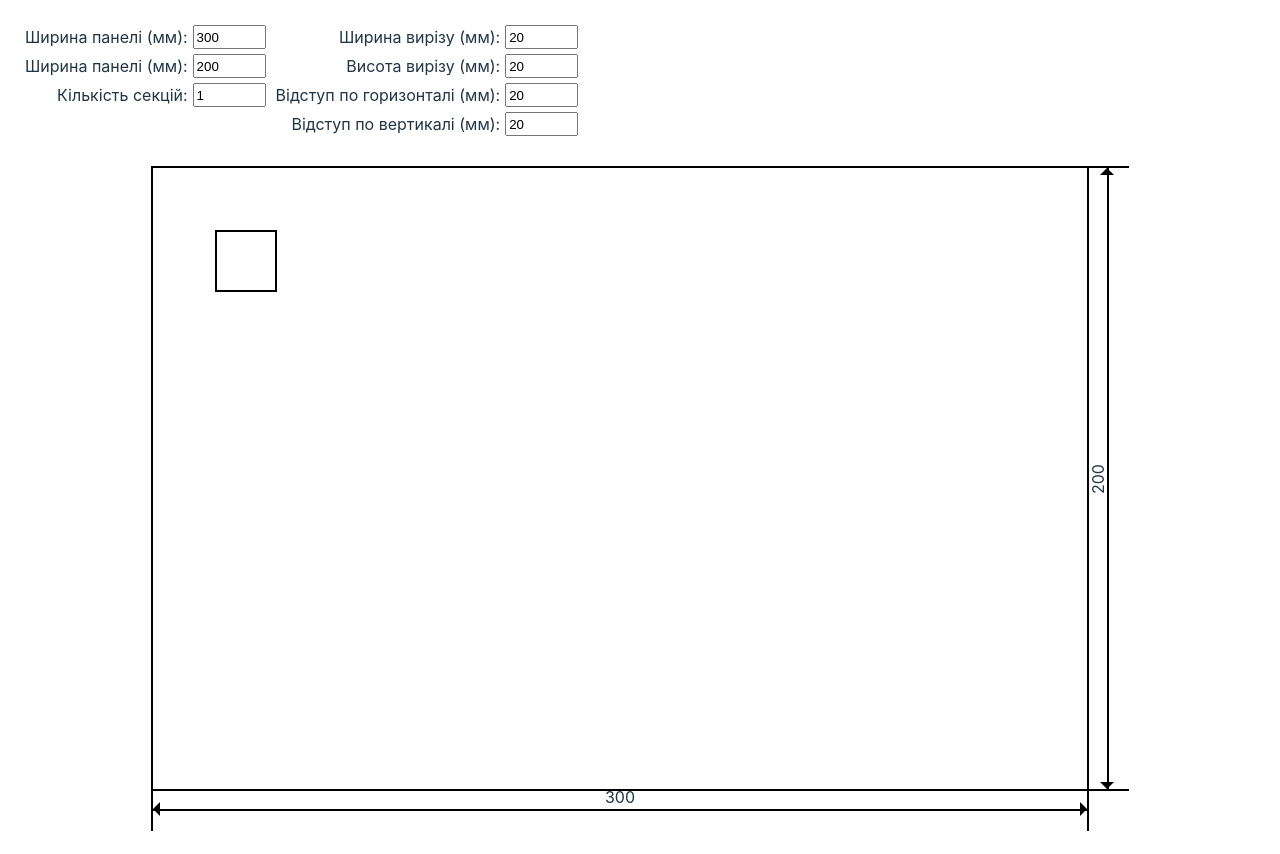
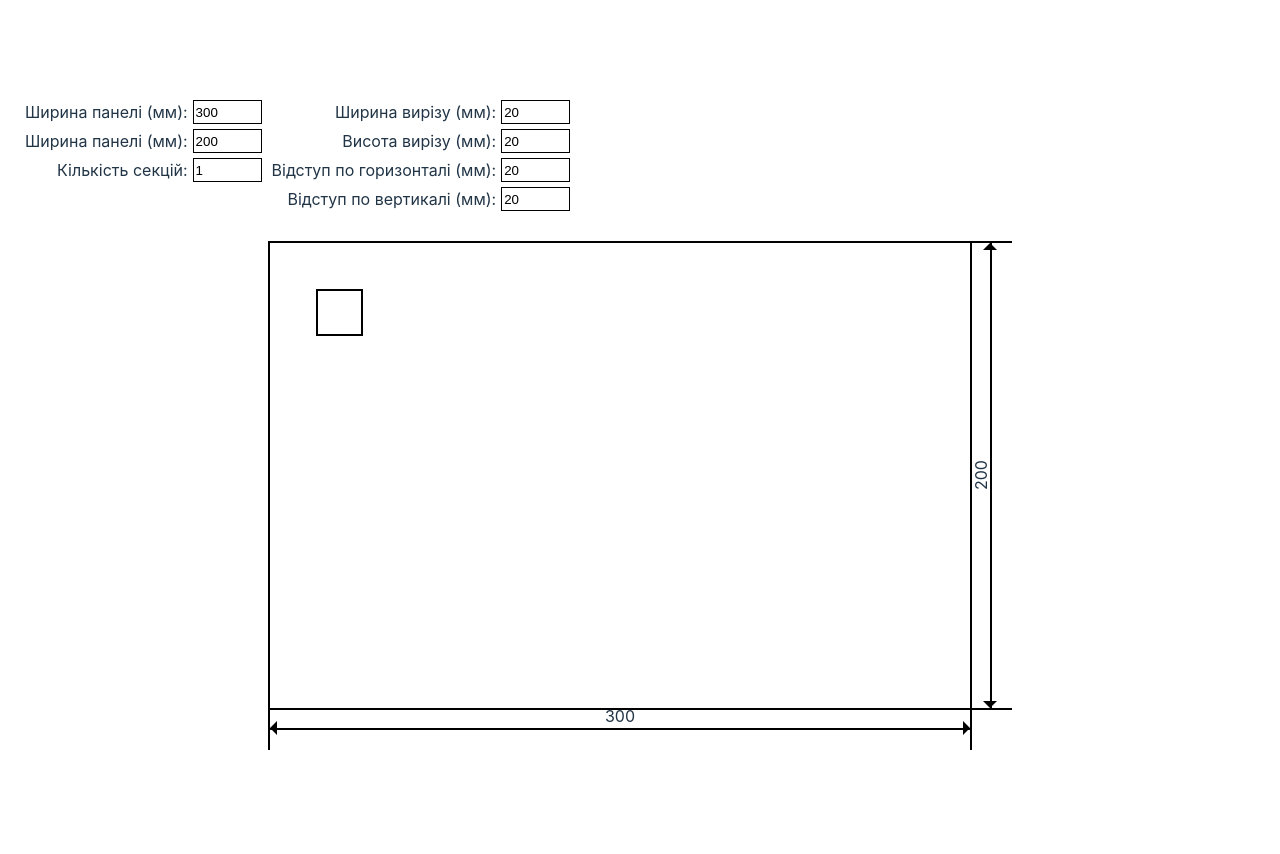
Before and after one commit to frankof-admin/Wall-panel, a React (Vite) app: page / in a window 1280 px wide. Shown: the top 854 px of the page. Before the commit the page ends 831 px from the top, so only its background shows below. Built offline with nearby package versions, Linux system fonts and the light colour scheme.

Commit message:
Fix styles for site

```diff
--- a/src/App.css
+++ b/src/App.css
@@ -2,8 +2,12 @@
   --black-border: 2px solid black;
 }
 
-input {
+.menu-input-wrapper input {
   width: 65px;
+  border: 1px solid black !important;
+  outline: unset !important;
+  padding: unset !important;
+  padding-left: 2px !important;
 }
 
 label {
@@ -17,7 +21,7 @@ label {
 }
 
 .menu-wrapper {
-  margin: 25px;
+  margin: 0 25px 25px 25px;
   justify-content: left;
 }
 
@@ -32,11 +36,16 @@ label {
   margin-bottom: 5px;
 }
 
-.panel-wrapper {
+.canvas {
   display: flex;
   flex-wrap: wrap;
   justify-content: center;
   width: 100%;
+}
+
+.panel-wrapper {
+  display: flex;
+  flex-wrap: nowrap;
 }
 
 .panel {
--- a/src/App.jsx
+++ b/src/App.jsx
@@ -27,8 +27,8 @@ function App() {
   const [sectionNumber, setSectionNumber] = useAtom(sectionNumberAtom);
   const [sectionCssWidth, setSectionCssWidth] = useAtom(sectionCssWidthAtom);
   const [realSectionWidth, setRealSectionWidth] = useAtom(sectionRealWidthAtom);
-  const panelWrapperRef = useRef(null);
-  const { width: panelWrapperWide } = useDimensions(panelWrapperRef);
+  const canvasRef = useRef(null);
+  const { width: canvasWide } = useDimensions(canvasRef);
 
   function handleSectionSizeChange() {
     setSectionCssWidth(panelCssSize?.width / sectionNumber?.number);
@@ -36,12 +36,12 @@ function App() {
   }
 
   useEffect(() => {
-    if (panelWrapperWide !== 0) {
-      setPanelWrapperCssWide(panelWrapperWide);
-      const size = convertSize(panelSize, panelWrapperWide);
+    if (canvasWide !== 0) {
+      setPanelWrapperCssWide(canvasWide);
+      const size = convertSize(panelSize, canvasWide);
       setPanelCssSize(size);
     }
-  }, [panelWrapperWide, panelSize]);
+  }, [canvasWide, panelSize]);
 
   useEffect(() => {
     handleSectionSizeChange();
@@ -58,7 +58,8 @@ function App() {
         />
         <OutletControlPanel />
       </div>
-      <div className="panel-wrapper" ref={panelWrapperRef}>
+      <div className="canvas" ref={canvasRef}>
+        <div className="panel-wrapper">
           <Panel
             panelCssSize={panelCssSize}
             sectionCssWidth={sectionCssWidth}
@@ -69,6 +70,7 @@ function App() {
             panelCssHeight={panelCssSize?.height}
             panelHeight={panelSize?.height}
           />
+        </div>
         <div className="break"></div>
         <HorizontalSize
           panelCssWidth={panelCssSize?.width}
--- a/src/index.css
+++ b/src/index.css
@@ -13,19 +13,9 @@
   -moz-osx-font-smoothing: grayscale;
 }
 
-a {
-  font-weight: 500;
-  color: #646cff;
-  text-decoration: inherit;
-}
-a:hover {
-  color: #535bf2;
-}
 
 body {
   margin: 0;
-  /* display: flex;
-  place-items: center; */
   min-width: 320px;
   min-height: 100vh;
   height: 100%;
@@ -33,6 +23,8 @@ body {
 
 #root {
   min-height: 100vh;
+  margin-top: 100px;
+  margin-bottom: 50px;
 }
 
 h1 {
@@ -68,9 +60,7 @@ button:focus-visible {
     color: #213547;
     background-color: #ffffff;
   }
-  a:hover {
-    color: #747bff;
-  }
+
   button {
     background-color: #f9f9f9;
   }
--- a/src/utils.js
+++ b/src/utils.js
@@ -1,11 +1,11 @@
-function convertSize(sizeObject, panelWrapperWide) {
-  const multiplier = 4000;
+function convertSize(sizeObject, canvasWide) {
+  const multiplier = 3000;
   let acc = {};
-  if (!panelWrapperWide) return null;
+  if (!canvasWide) return null;
   for (const [key, value] of Object.entries(sizeObject)) {
     acc = {
       ...acc,
-      [key]: (value / panelWrapperWide) * multiplier,
+      [key]: (value / canvasWide) * multiplier,
     };
   }
   return { ...acc };
```
Lines whose indentation alone changed are shown as unchanged.
